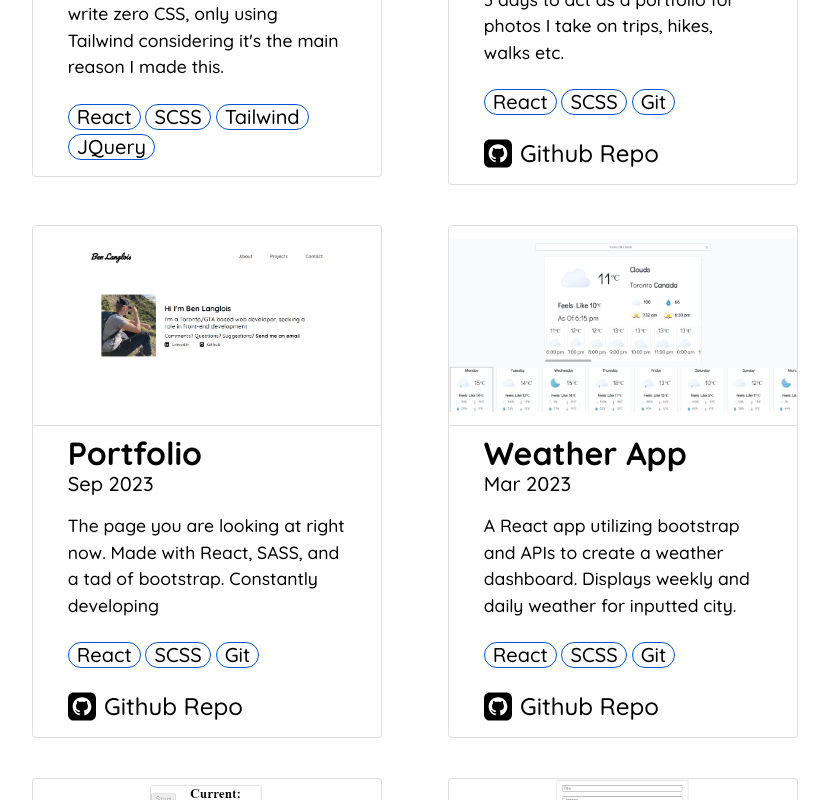
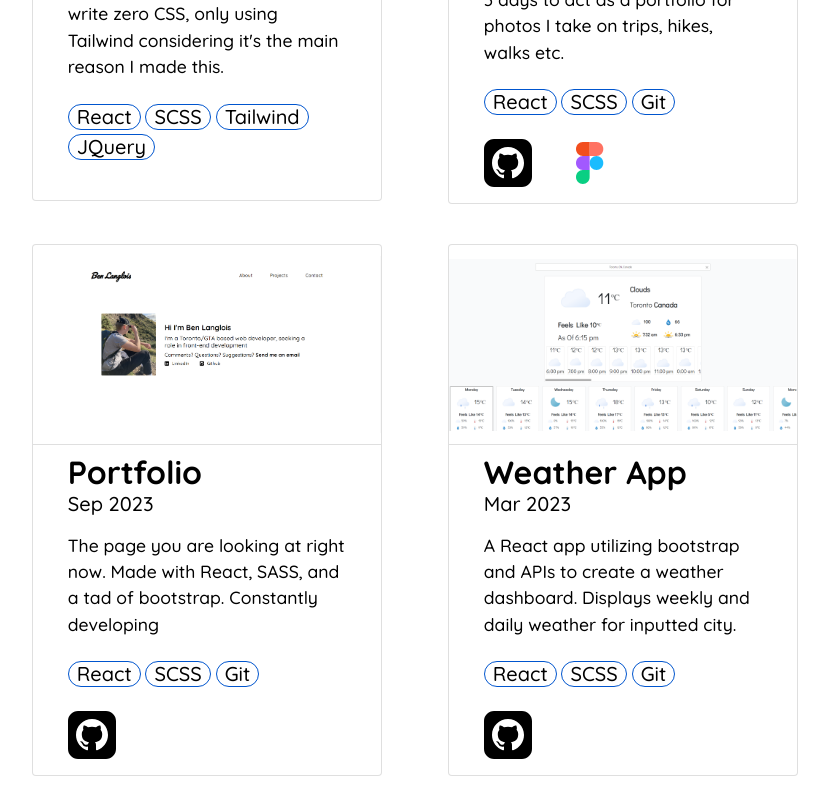
Before and after one commit to Ben-Langlois/Portfolio, a React (Create React App) app: page / in a window 1280 px wide. Shown: the part 1940-2740 px from the top of the page, without its empty margins (225-1054 px from the left). Built offline with nearby package versions, Linux system fonts and the light colour scheme.

Commit message:
addded figma links

```diff
--- a/src/App.js
+++ b/src/App.js
@@ -25,6 +25,7 @@ import icon from './images/favicon.ico'
 // import codepen from './images/socials/codepen-square-svgrepo-com.svg'
 import github from './images/socials/iconmonstr-github-3.svg'
 import linkedin from './images/socials/iconmonstr-linkedin-3.svg'
+import figma from './images/socials/figma-svgrepo-com.svg'
 // #endregion
 
 // #region CDNs
@@ -150,6 +151,10 @@ const projectsObj = [
         type: 'Github Repo',
         url: 'https://github.com/Ben-Langlois/Photography-Portfolio',
         img: github
+      },
+      {
+        url: 'https://www.figma.com/file/mF38zCQ63QuACqqpWy2Y8A/Mock-Fintech-App?type=design&node-id=0-1&mode=design&t=GgtNjnYsOoa8bkfQ-0',
+        img: figma
       }
     ],
     tags: [
@@ -380,10 +385,7 @@ const Project = () => {
                   {
                     curr.links.map((e) => {
                       return(
-                        <div>
-                          <img src={e.img} alt='Icon'/>
-                          <a href={e.url} class='link'><h4>{e.type}</h4></a>
-                        </div>
+                        <a href={e.url}><img src={e.img} alt='Icon'/></a>
                       )
                     })
                   }
--- a/src/styles/styles.scss
+++ b/src/styles/styles.scss
@@ -337,30 +337,22 @@ html, body {
                     }
 
                     #links{
-
-
-                        div{
                         font-size: 1.5rem;
                         display: flex;
                         flex-direction: row;
                         margin: 0.5rem 10% 1rem;
                         font-size: 1.1rem;
+                        gap: 2rem;
 
 
-                            img{
-                                width: 10%;
-                            }
 
                         a{
                             align-self: center;
-                                margin-left: 3%;
 
-                                h4{
-                                    margin: 0;
+                            img{
+                                width: 3rem;
                             }
                         }
-                        }
-
                     }
                 }
             } // using & for some reason makes it all goofy
```
Also changed, not shown: src/images/socials/figma-svgrepo-com.svg (added). Lines whose indentation alone changed are shown as unchanged.
